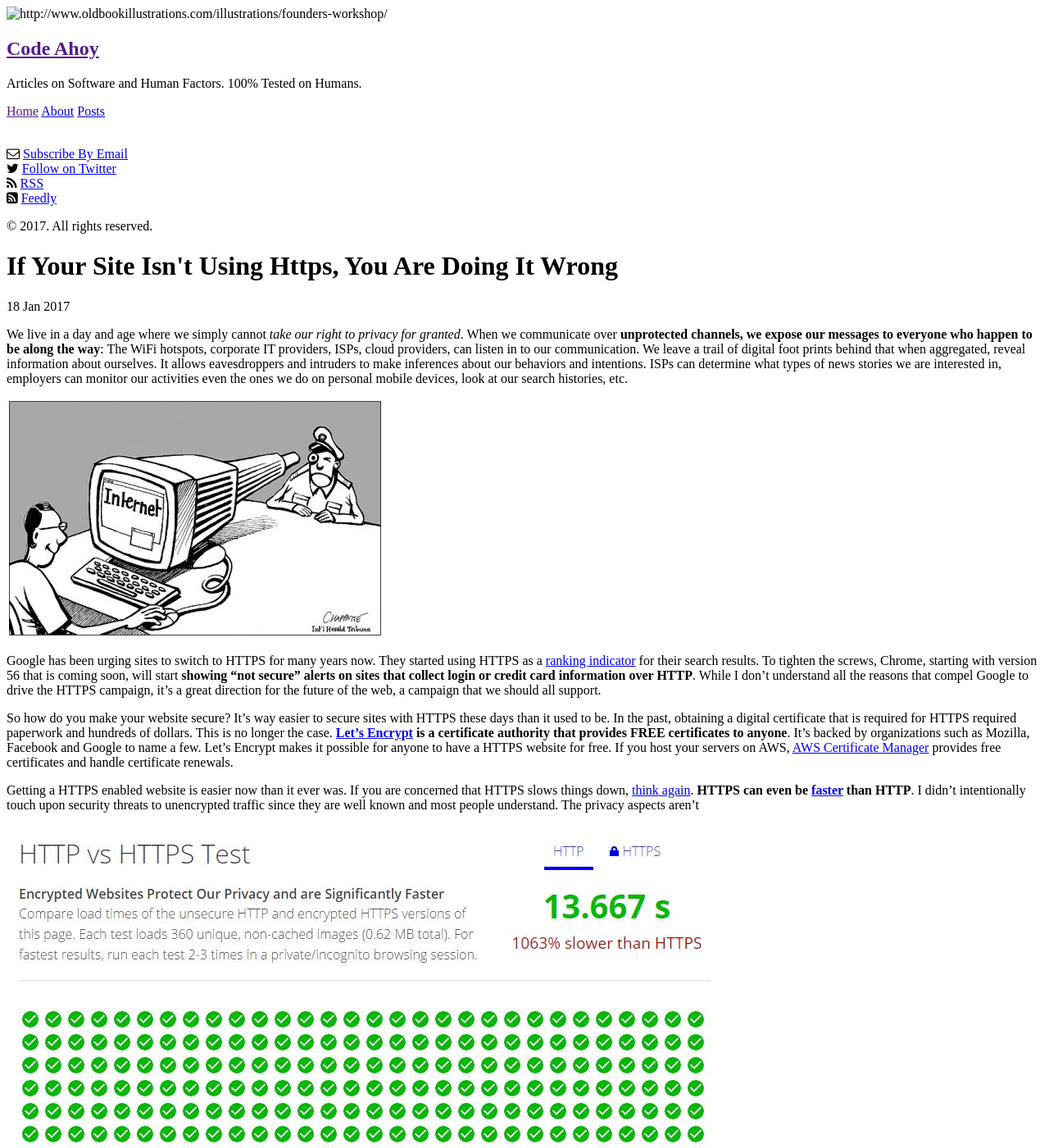
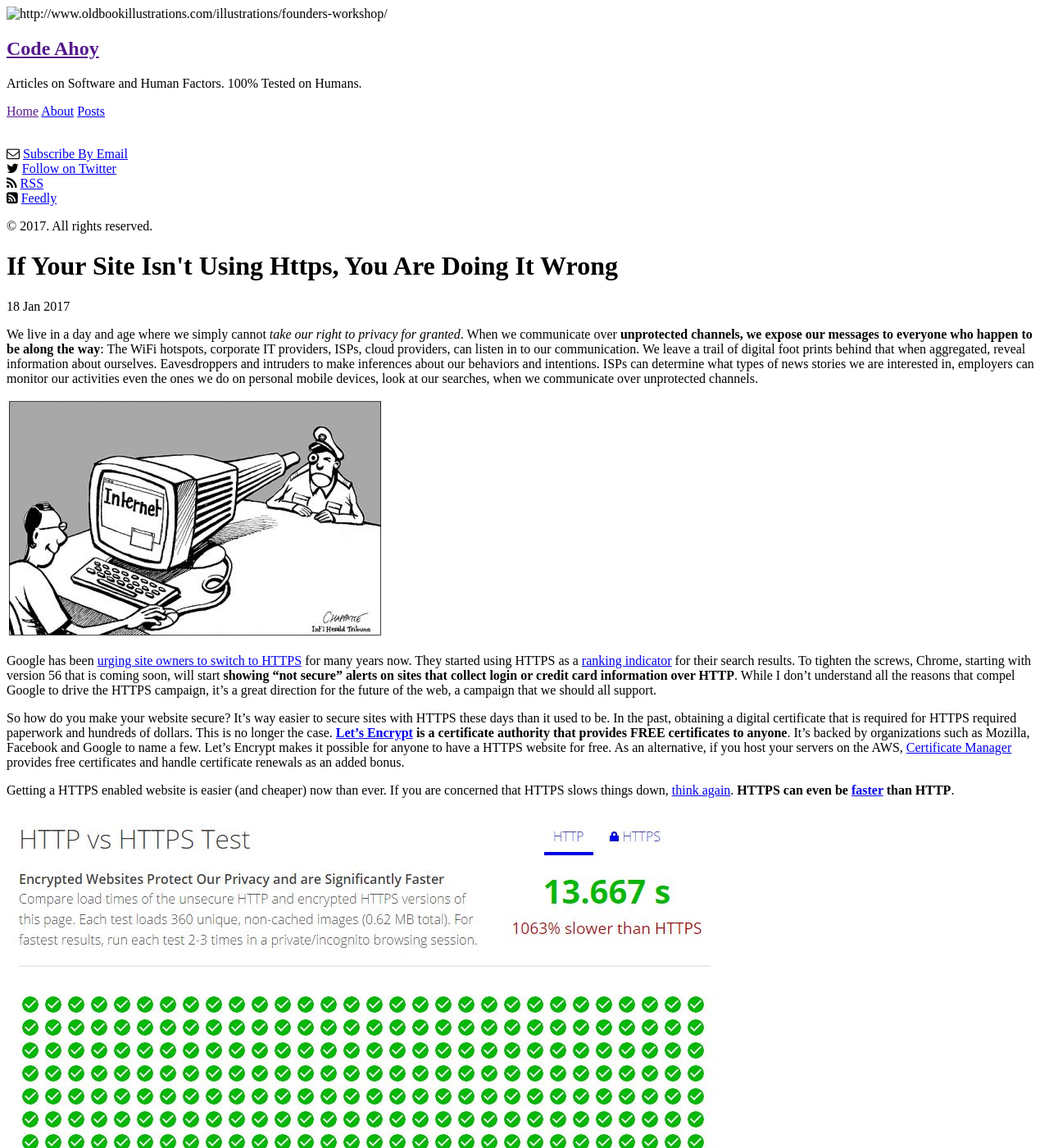
Before and after one commit to talk2viren/umermansoor.github.io, a Jekyll site: the page built from _posts/2017-1-18-if-your-site-isnt-using-https-you-are-doing-it-wrong.md, in a window 1280 px wide and 1400 px high. Shown: the whole window at 82% size. Built offline with Jekyll 4.4.1, drawn with Linux system fonts in a browser that asks for light colours; nearby versions of some CDN libraries; a script that is not in the unit is left out; comment, search, counter and statistics services are not loaded; some of the changed text lies outside the part shown.

Commit message:
adjustments

```diff
--- a/_posts/2017-1-18-if-your-site-isnt-using-https-you-are-doing-it-wrong.md
+++ b/_posts/2017-1-18-if-your-site-isnt-using-https-you-are-doing-it-wrong.md
@@ -5,17 +5,20 @@
 excerpt_separator: <!--more-->
 ---
 
-We live in a day and age where we simply cannot *take our right to privacy for granted*. When we communicate over **unprotected channels, we expose our messages to everyone who happen to be along the way**: The WiFi hotspots, corporate IT providers, ISPs, cloud providers, can listen in to our communication. We leave a trail of digital foot prints behind that when aggregated, reveal information about ourselves. It allows eavesdroppers and intruders to make inferences about our behaviors and intentions. ISPs can determine what types of news stories we are interested in, employers can monitor our activities even the ones we do on personal mobile devices, look at our search histories, etc.
+We live in a day and age where we simply cannot *take our right to privacy for granted*. When we communicate over **unprotected channels, we expose our messages to everyone who happen to be along the way**: The WiFi hotspots, corporate IT providers, ISPs, cloud providers, can listen in to our communication. We leave a trail of digital foot prints behind that when aggregated, reveal information about ourselves. Eavesdroppers and intruders to make inferences about our behaviors and intentions. ISPs can determine what types of news stories we are interested in, employers can monitor our activities even the ones we do on personal mobile devices, look at our searches, when we communicate over unprotected channels.
 
 ![Privacy]({{ site.url }}/img/privacy.jpg)
 
+<!--more-->
 
-Google has been urging sites to switch to HTTPS for many years now. They started using HTTPS as a [ranking indicator](https://webmasters.googleblog.com/2014/08/https-as-ranking-signal.html) for their search results. To tighten the screws, Chrome, starting with version 56 that is coming soon, will start **showing "not secure" alerts on sites that collect login or credit card information over HTTP**. While I don't understand all the reasons that compel Google to drive the HTTPS campaign, it's a great direction for the future of the web, a campaign that we should all support.
+Google has been [urging site owners to switch to HTTPS](https://developers.google.com/web/fundamentals/security/encrypt-in-transit/why-https) for many years now. They started using HTTPS as a [ranking indicator](https://webmasters.googleblog.com/2014/08/https-as-ranking-signal.html) for their search results. To tighten the screws, Chrome, starting with version 56 that is coming soon, will start **showing "not secure" alerts on sites that collect login or credit card information over HTTP**. While I don't understand all the reasons that compel Google to drive the HTTPS campaign, it's a great direction for the future of the web, a campaign that we should all support.
 
-So how do you make your website secure? It's way easier to secure sites with HTTPS these days than it used to be. In the past, obtaining a digital certificate that is required for HTTPS required paperwork and hundreds of dollars. This is no longer the case. **[Let's Encrypt](https://letsencrypt.org/) is a certificate authority that provides FREE certificates to anyone**. It's backed by organizations such as Mozilla, Facebook and Google to name a few. Let's Encrypt makes it possible for anyone to have a HTTPS website for free. If you host your servers on AWS, [AWS Certificate Manager](https://aws.amazon.com/blogs/aws/new-aws-certificate-manager-deploy-ssltls-based-apps-on-aws/) provides free certificates and handle certificate renewals.
+So how do you make your website secure? It's way easier to secure sites with HTTPS these days than it used to be. In the past, obtaining a digital certificate that is required for HTTPS required paperwork and hundreds of dollars. This is no longer the case. **[Let's Encrypt](https://letsencrypt.org/) is a certificate authority that provides FREE certificates to anyone**. It's backed by organizations such as Mozilla, Facebook and Google to name a few. Let's Encrypt makes it possible for anyone to have a HTTPS website for free. As an alternative, if you host your servers on the AWS, [Certificate Manager](https://aws.amazon.com/blogs/aws/new-aws-certificate-manager-deploy-ssltls-based-apps-on-aws/) provides free certificates and handle certificate renewals as an added bonus.
 
-Getting a HTTPS enabled website is easier now than it ever was. If you are concerned that HTTPS slows things down, [think again](https://istlsfastyet.com/). **HTTPS can even be [faster](https://www.troyhunt.com/i-wanna-go-fast-https-massive-speed-advantage/) than HTTP**. I didn't intentionally touch upon security threats to unencrypted traffic since they are well known and most people understand. The privacy aspects aren't
+Getting a HTTPS enabled website is easier (and cheaper) now than ever. If you are concerned that HTTPS slows things down, [think again](https://istlsfastyet.com/). **HTTPS can even be [faster](https://www.troyhunt.com/i-wanna-go-fast-https-massive-speed-advantage/) than HTTP**.
 
 ![HTTP vs HTTPS]({{ site.url }}/img/httpvshttps.jpg)
 
-On that note, I would also like to make a quick announcement. Starting today, all traffic to my blog is 100% fully encrypted and secured using HTTPS. I enabled HTTPS without spending a single penny. If you have a website that isn't using HTTPS yet, what are you waiting for?
+I didn't intentionally touch upon security threats to unencrypted traffic since they are well known and most people understand. The privacy aspects aren't.
+
+I would also like to make a quick announcement: starting today, **all traffic to my blog is 100% fully encrypted and secured using HTTPS**. I enabled HTTPS without spending a single penny and the whole process took less than an hour. If you have a website that isn't using HTTPS yet, what are you waiting for?
```
